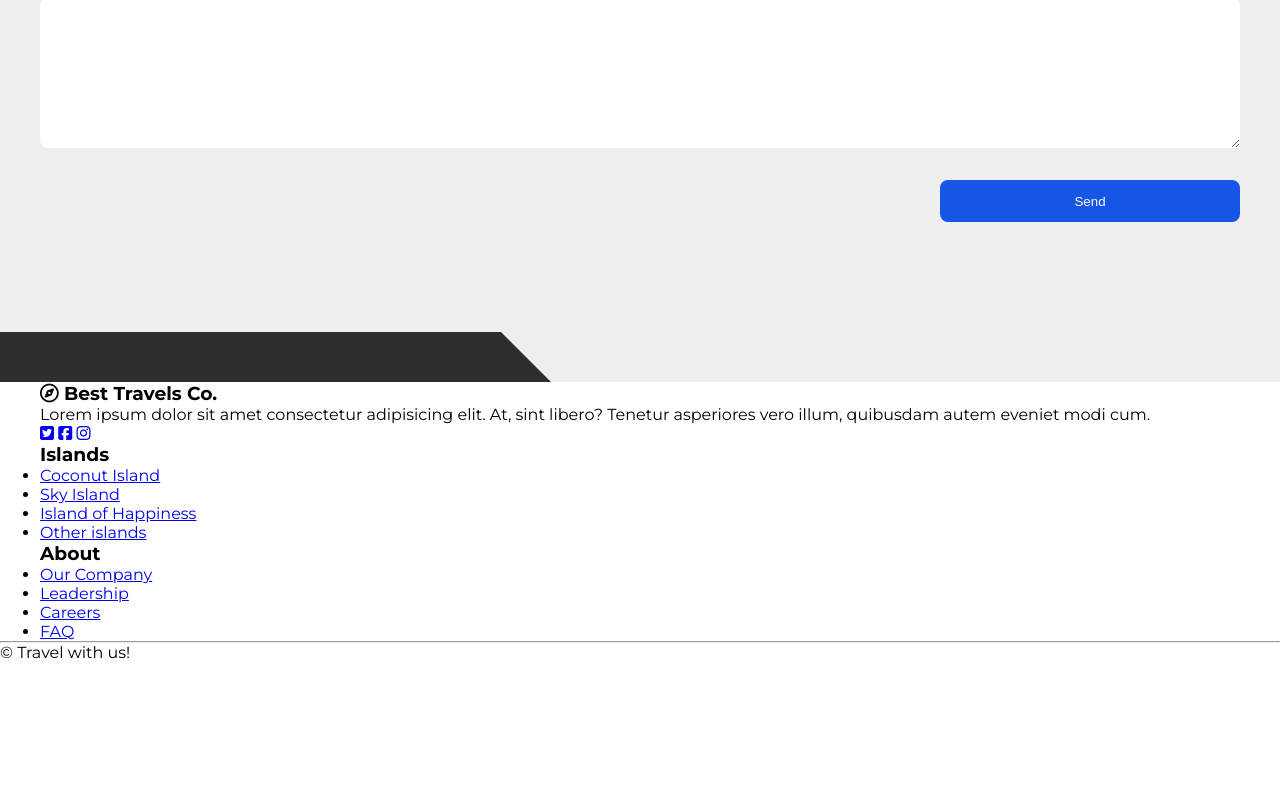
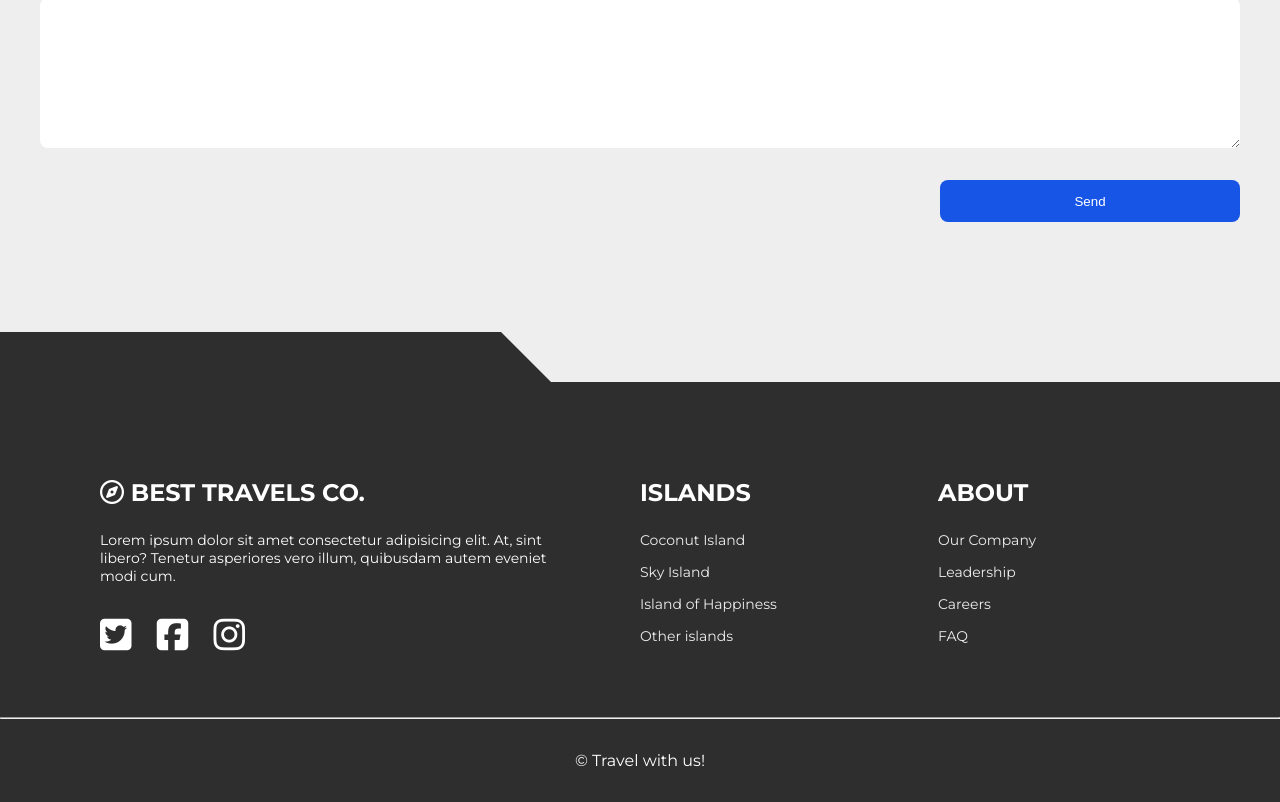
Before and after one commit to gabatk/Travel-with-us, a plain HTML site: page index.html in a window 1280 px wide. Shown: the part 6393-7195 px from the top of the page. Before the commit the page ends 7055 px from the top, so only its background shows below. Drawn offline with nearby package versions, Linux system fonts and the light colour scheme.

Commit message:
Footer completed.

```diff
--- a/index.html
+++ b/index.html
@@ -365,7 +365,7 @@
 
 		<footer class="footer">
 			<div class="wrapper">
-				<div class="footer-boxes">
+				<div class="footer__boxes">
 					<div class="footer__box">
 						<h3 class="footer__box-title">
 							<i class="fa-regular fa-compass"></i> Best Travels Co.
--- a/sass/main.scss
+++ b/sass/main.scss
@@ -483,6 +483,54 @@ body {
 	}
 }
 
+// FOOTER
+.footer {
+	color: colors.$pure-white;
+	background-color: colors.$dark;
+
+	.wrapper {
+		padding: 6em 2em 2em;
+	}
+
+	&__box {
+		font-size: 1.4rem;
+
+		&-desktop {
+			display: none;
+		}
+
+		&-title {
+			margin-bottom: 1em;
+			font-size: 3rem;
+			text-transform: uppercase;
+		}
+
+		&-social {
+			margin: 2em 1em 2em 0;
+		}
+
+		&-link {
+			padding: 0 0.3em;
+			font-size: 3.6rem;
+			color: colors.$pure-white;
+			text-decoration: none;
+			transition: color 0.3s;
+
+			&:first-child {
+				padding-left: 0;
+			}
+
+			&:hover {
+				color: colors.$light-white;
+			}
+		}
+	}
+	&__bottom-text {
+		padding: 2em;
+		text-align: center;
+	}
+}
+
 // MEDIA
 @media (min-width: 576px) {
 	.dreams {
@@ -605,6 +653,43 @@ body {
 			}
 		}
 	}
+
+	.footer {
+		&__boxes {
+			display: flex;
+			justify-content: space-between;
+		}
+
+		&__box {
+			margin: 0 2em;
+			width: 25%;
+
+			&:first-child {
+				width: 50%;
+			}
+
+			&-title {
+				font-size: 2.4rem;
+			}
+
+			&-list {
+				list-style: none;
+
+				&-item {
+					margin-bottom: 1em;
+
+					a {
+						color: colors.$light-white;
+						text-decoration: none;
+					}
+				}
+			}
+		}
+
+		&__box-desktop {
+			display: block;
+		}
+	}
 }
 
 @media (min-width: 992px) {
```
Also changed, not shown: css/main.css, 1 other file.
